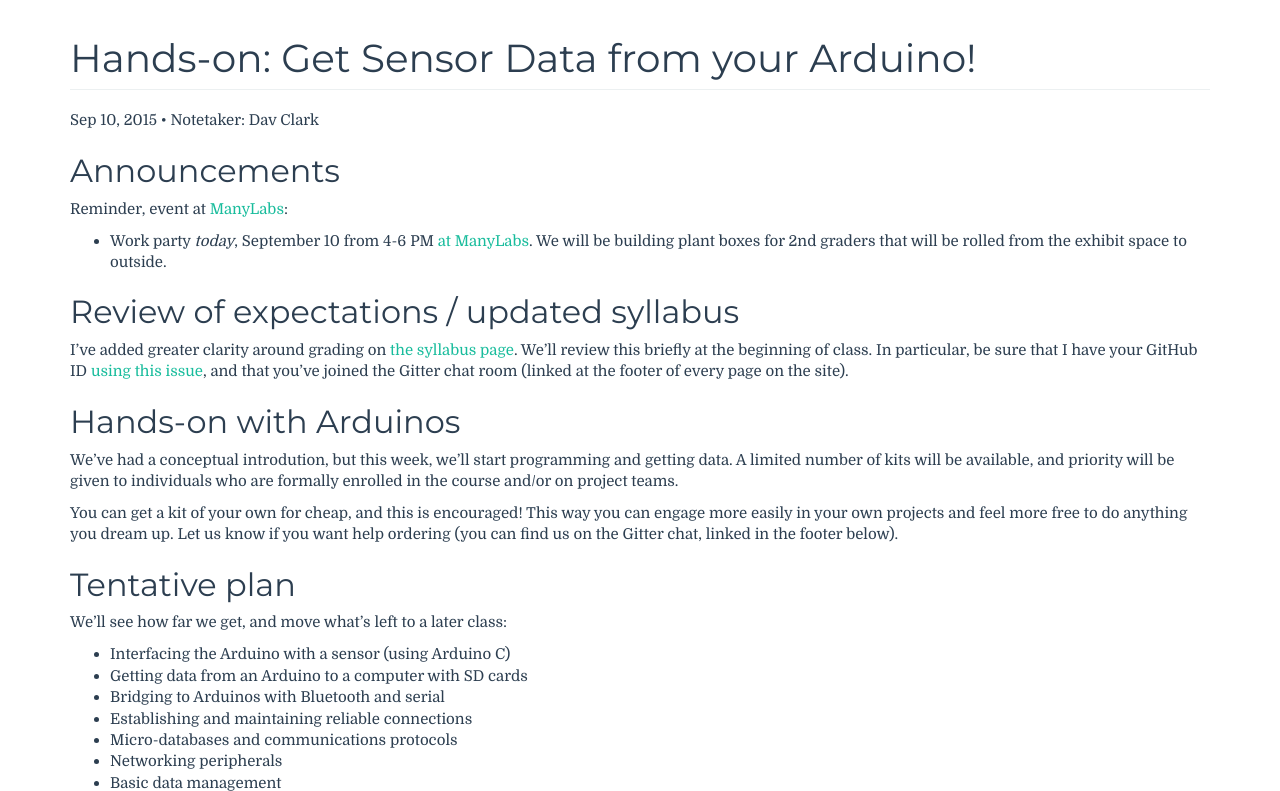
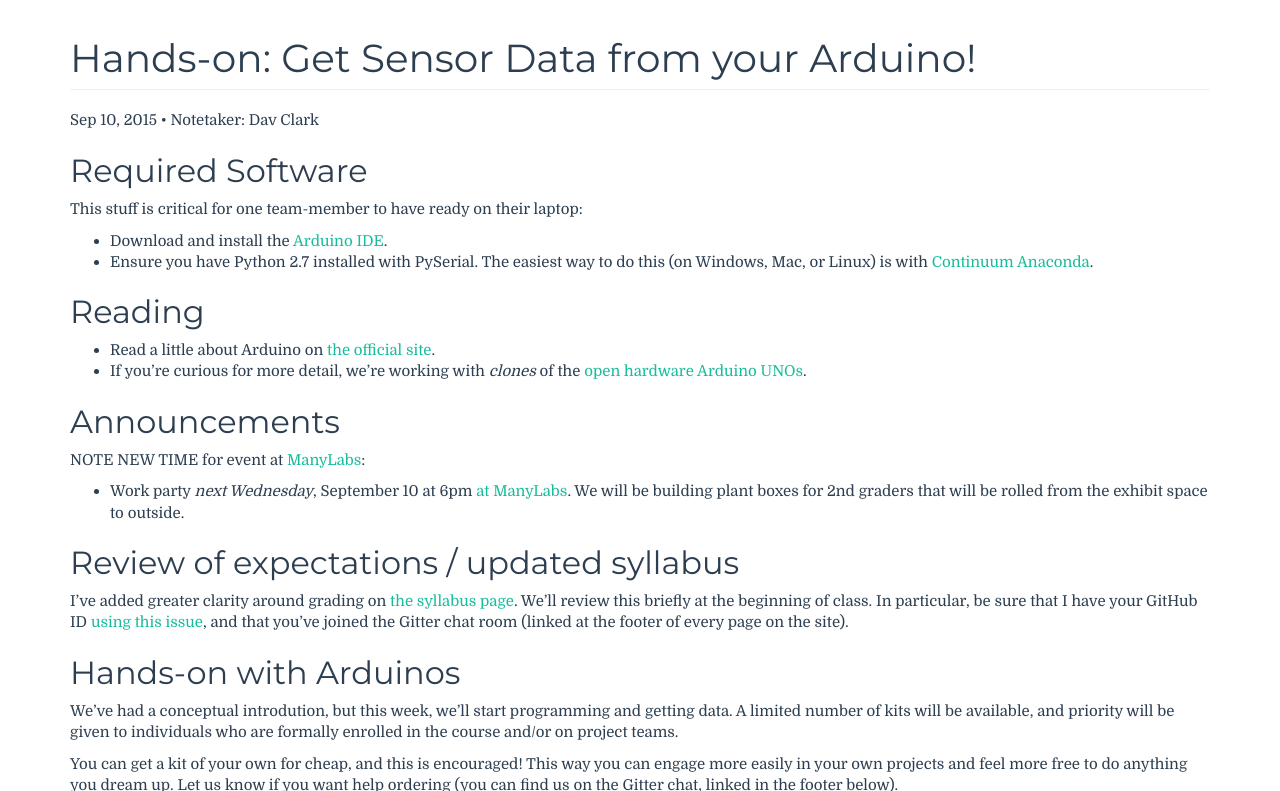
Before and after one commit to BIDS-collaborative/hackingmeasurement.github.io, a Jekyll site: the page built from syllabus/_posts/2015-09-10-hands-on-arduino.md, in a window 1280 px wide and 900 px high, scrolled down 277 px, cut to the strip 109-900 px from the top of the window. Built offline with Jekyll 4.4.1, drawn with Linux system fonts in a browser that asks for light colours; comment, search, counter and statistics services are not loaded.

Commit message:
Adding preparation for hands-on

```diff
--- a/syllabus/_posts/2015-09-10-hands-on-arduino.md
+++ b/syllabus/_posts/2015-09-10-hands-on-arduino.md
@@ -4,11 +4,29 @@ author: Dav Clark
 presenters: Javier Rosa, Dav Clark
 layout: class
 ---
+## Required Software
+
+This stuff is critical for one team-member to have ready on their laptop:
+
+ - Download and install the [Arduino
+   IDE](https://www.arduino.cc/en/Main/Software).
+ - Ensure you have Python 2.7 installed with PySerial. The easiest way to do
+   this (on Windows, Mac, or Linux) is with [Continuum
+   Anaconda](http://continuum.io/downloads).
+
+## Reading
+
+ - Read a little about Arduino on [the official
+   site](https://www.arduino.cc/en/Guide/HomePage).
+ - If you're curious for more detail, we're working with *clones* of the [open
+   hardware](https://en.wikipedia.org/wiki/Open-source_hardware) [Arduino
+   UNOs](https://www.arduino.cc/en/Main/ArduinoBoardUno).
+
 ## Announcements
 
-Reminder, event at [ManyLabs](https://www.manylabs.org/):
+NOTE NEW TIME for event at [ManyLabs](https://www.manylabs.org/):
 
- - Work party *today*, September 10 from 4-6 PM [at
+ - Work party *next Wednesday*, September 10 at 6pm [at
    ManyLabs](https://www.google.com/maps/place/Manylabs/@37.777164,-122.407709,17z/data=!4m3!3m2!1s0x80858082235da2e7:0xb30be4b717ffde73!4b1).
    We will be building plant boxes for 2nd graders that will be rolled from the
    exhibit space to outside.
```
